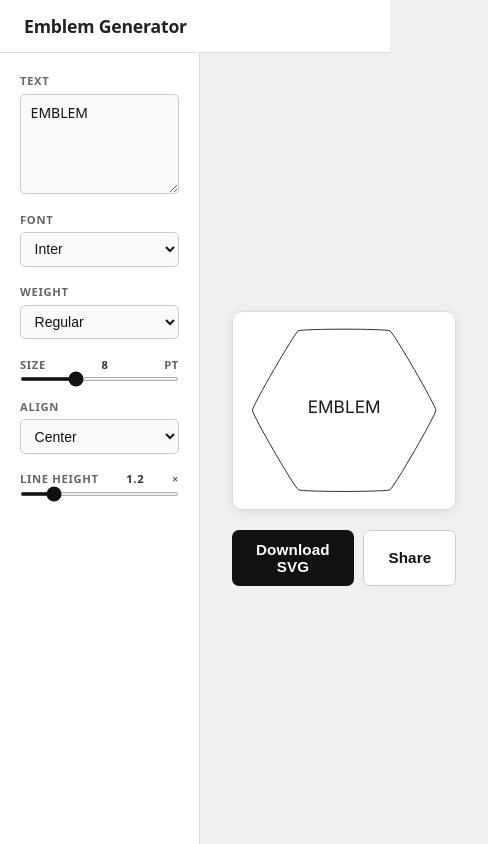
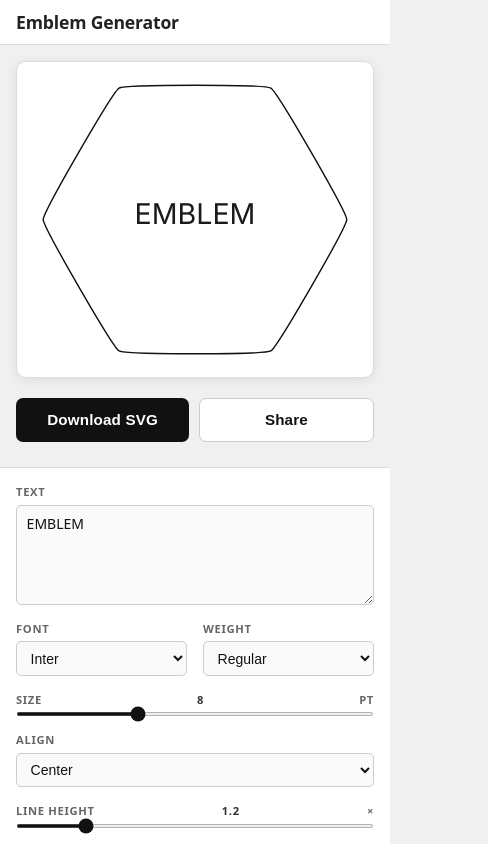
Before and after one commit to rux-one/laser-emblem-generator, a website built with Vite: page index.html in a window 390 px wide. Shown: the whole page, 488 px wide, since content can reach past the window. Built offline with nearby package versions, Linux system fonts and the light colour scheme; files whose address does not match are found by name; what opentype.js would draw is missing.

Commit message:
feat: mobile friendlier version

```diff
--- a/src/style.css
+++ b/src/style.css
@@ -185,6 +185,62 @@ main {
   cursor: not-allowed;
 }
 
+/* ── Mobile ─────────────────────────────────────── */
+
+@media (max-width: 640px) {
+  body { min-height: 100svh; }
+
+  header { padding: 0.625rem 1rem; }
+
+  main {
+    /* column-reverse: controls (first in DOM) go below,
+       preview (second in DOM) goes above — good for shared links */
+    flex-direction: column-reverse;
+    min-height: auto;
+  }
+
+  .controls {
+    width: 100%;
+    min-width: 0;
+    border-right: none;
+    border-top: 1px solid #ddd;
+    overflow-y: visible;
+    padding: 1rem;
+    /* 2-column grid: Font+Weight sit side by side, rest full-width */
+    display: grid;
+    grid-template-columns: 1fr 1fr;
+    gap: 1rem;
+    align-items: start;
+  }
+
+  /* Text, Size, Align, Line height span both columns */
+  .controls label:nth-child(1),
+  .controls label:nth-child(4),
+  .controls label:nth-child(5),
+  .controls label:nth-child(6) {
+    grid-column: 1 / -1;
+  }
+
+  .preview-area {
+    padding: 1rem;
+    justify-content: flex-start;
+  }
+
+  #svg-container { max-width: 100%; }
+
+  .action-row {
+    width: 100%;
+    max-width: none;
+  }
+
+  .action-row button {
+    flex: 1;
+    min-height: 44px;
+  }
+
+  #share-panel { max-width: none; }
+}
+
 /* ── Share panel ─────────────────────────────────── */
 
 #share-panel {
```
Also changed, not shown: assets/bg.jpg (added).
